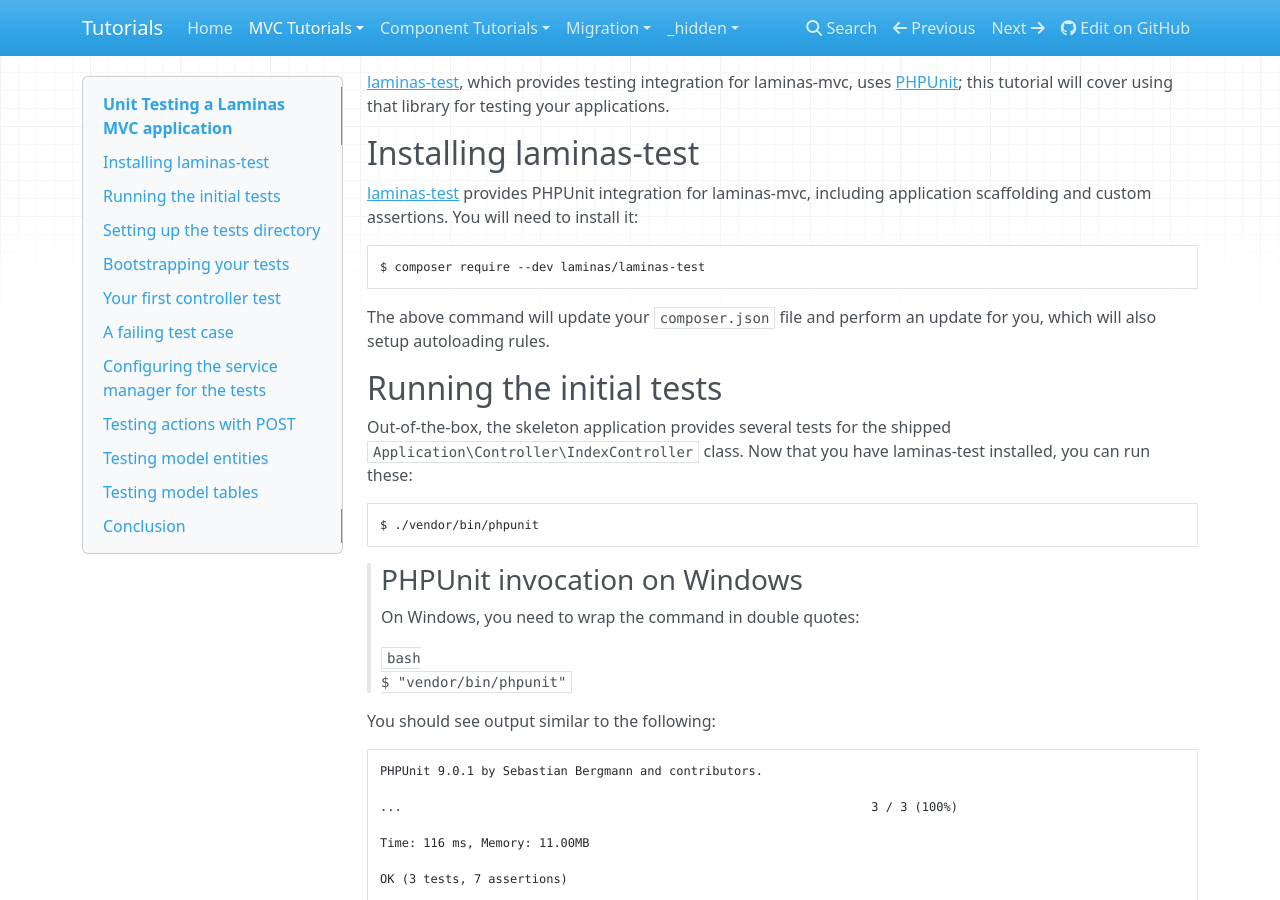
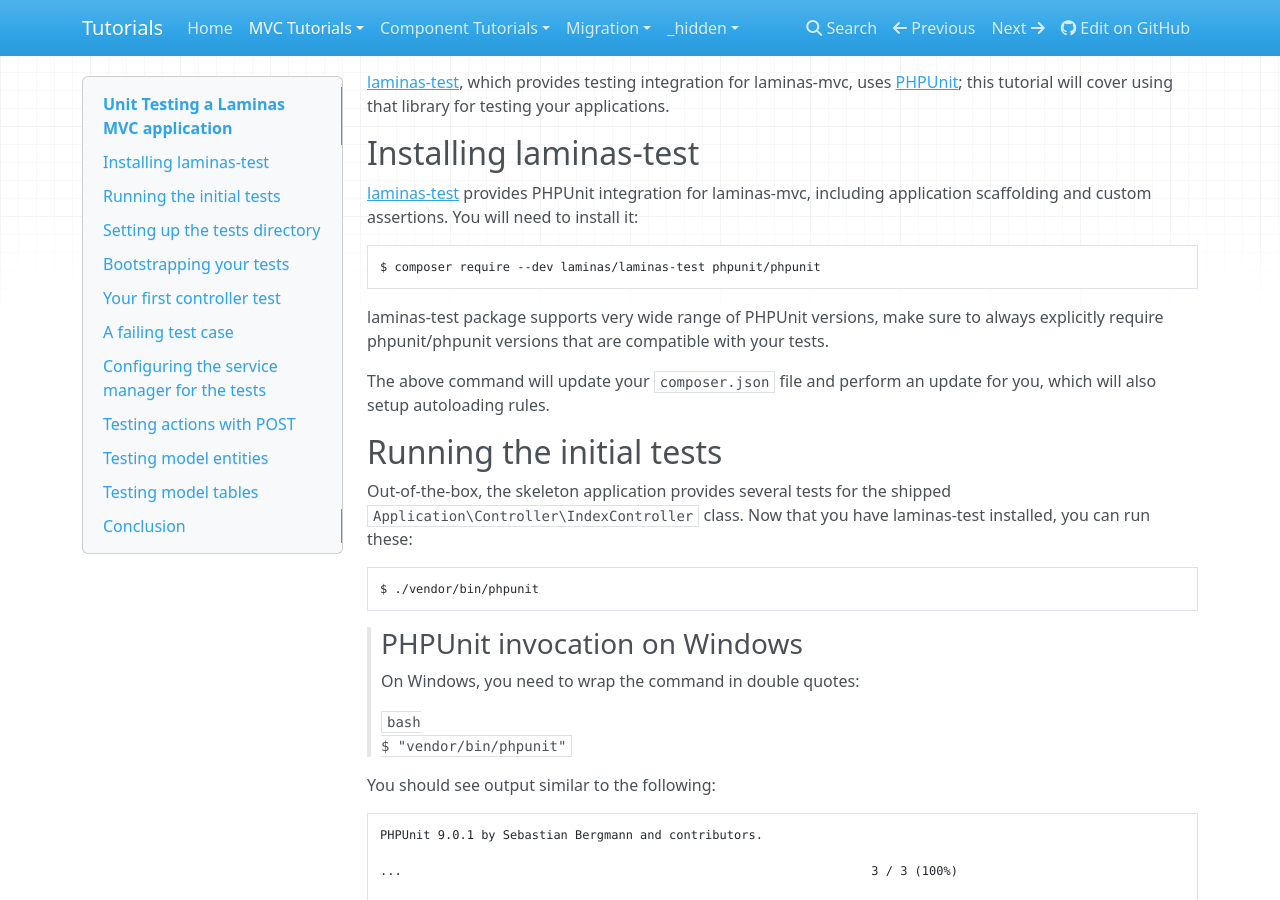
Before and after one commit to laminas/tutorials, an MkDocs documentation site: the page built from docs/book/unit-testing.md, in a window 1280 px wide and 900 px high, scrolled down 328 px. Built offline with MkDocs 1.6.1, drawn with Linux system fonts in a browser that asks for light colours; nearby versions of some CDN libraries.

Commit message:
Add note about explicitly requiring phpunit/phpunit
Signed-off-by: Aleksei Khudiakov <aleksey@xerkus.pro>

````diff
--- a/docs/book/unit-testing.md
+++ b/docs/book/unit-testing.md
@@ -27,8 +27,11 @@
 assertions. You will need to install it:
 
 ```bash
-$ composer require --dev laminas/laminas-test
+$ composer require --dev laminas/laminas-test phpunit/phpunit
 ```
+
+laminas-test package supports very wide range of PHPUnit versions, make sure to
+always explicitly require phpunit/phpunit versions that are compatible with your tests.
 
 The above command will update your `composer.json` file and perform an update
 for you, which will also setup autoloading rules.
````
